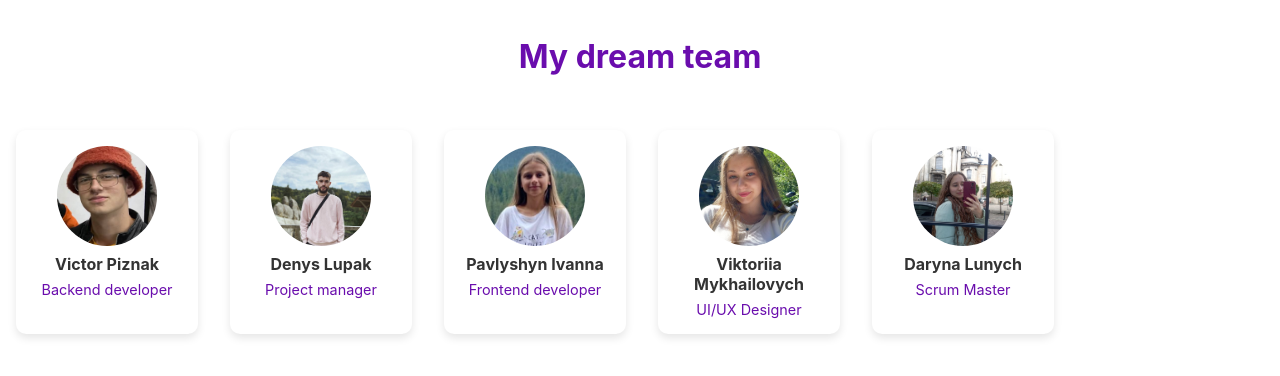
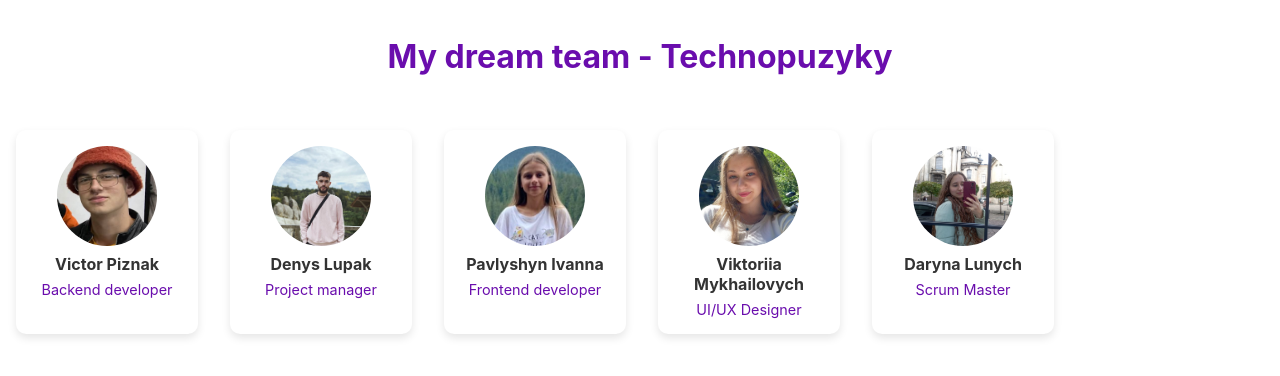
Before and after one commit to Victor3637/Case-study-6, a React (Create React App) app in the folder simple-landing-page/: page / in a window 1280 px wide. Shown: the top 376 px of the page. Built offline with nearby package versions, Linux system fonts and the light colour scheme.

Commit message:
Update Header.js

```diff
--- a/simple-landing-page/src/components/Header.js
+++ b/simple-landing-page/src/components/Header.js
@@ -3,7 +3,7 @@ import React from "react";
 const Header = () => {
   return (
     <header style={styles.header}>
-      <h1>My dream team</h1>
+      <h1>My dream team - Technopuzyky</h1>
     </header>
   );
 };
```
